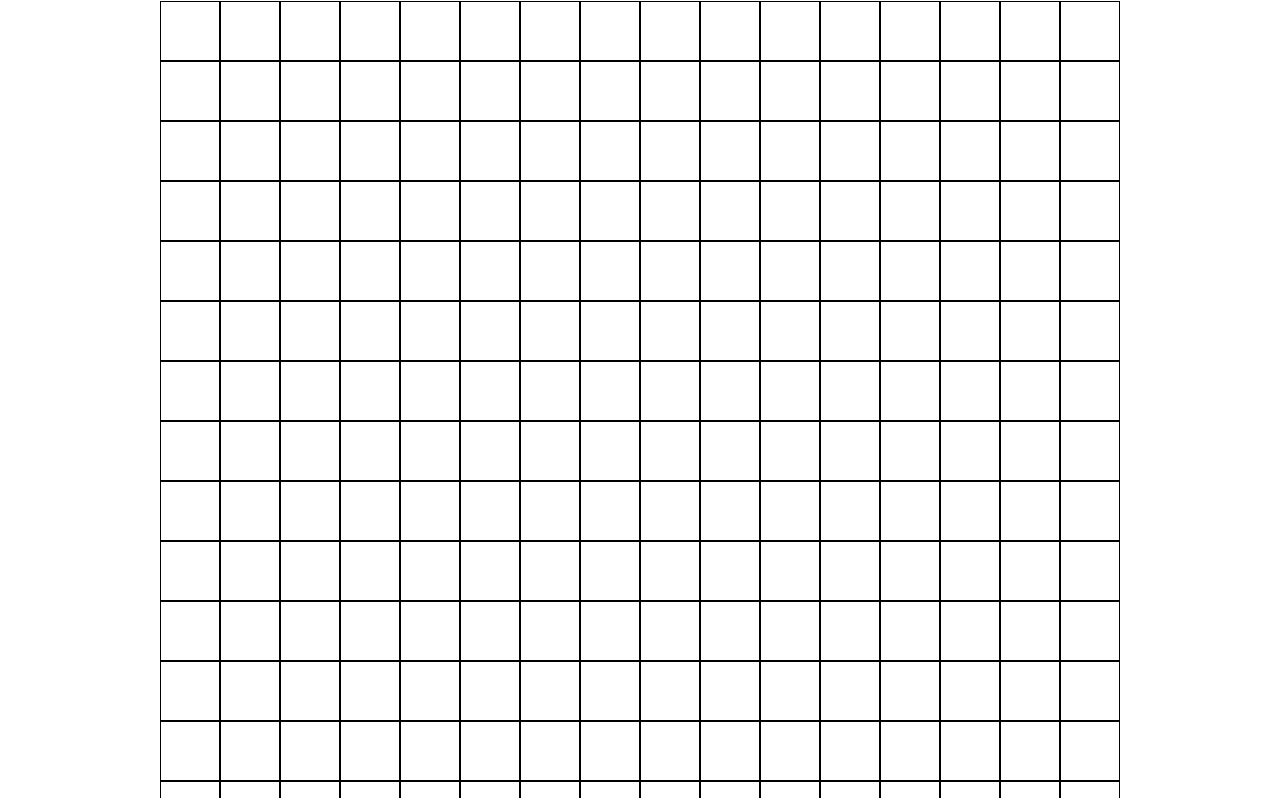
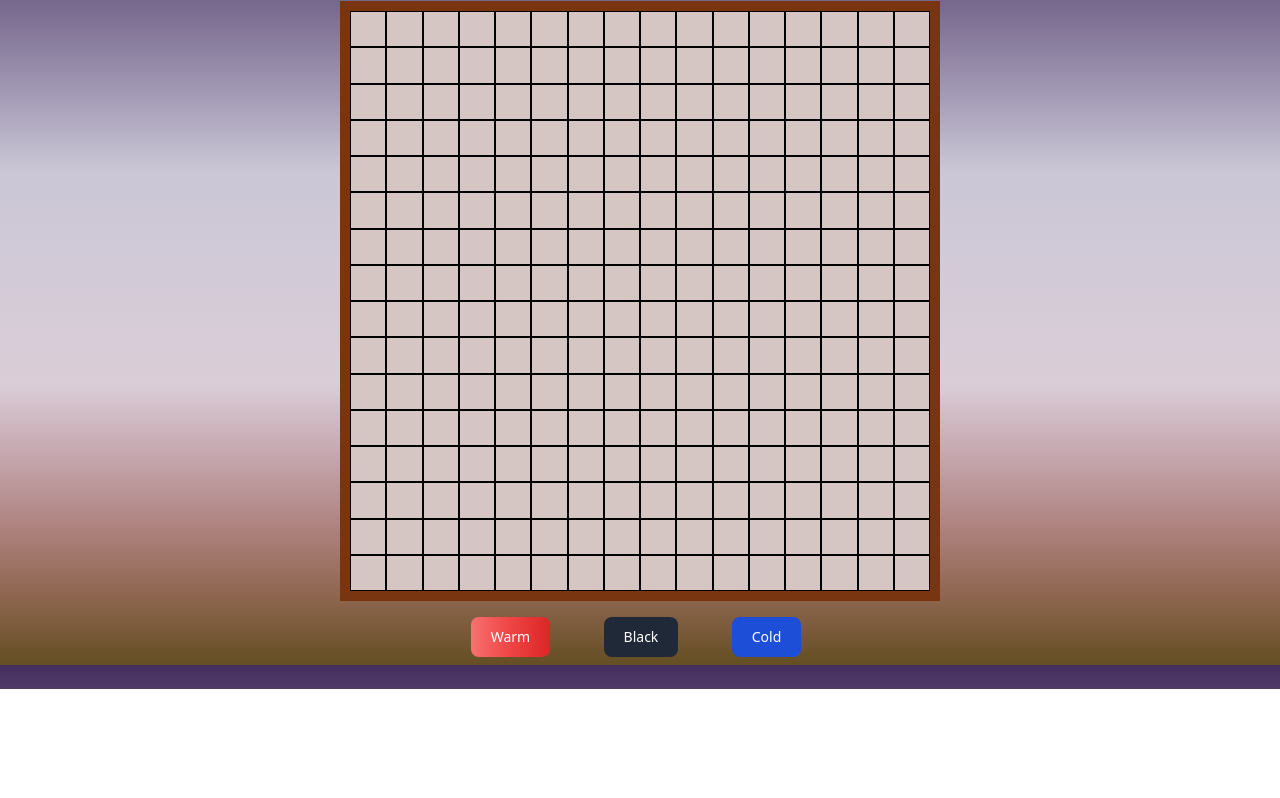
Before and after one commit to anjanuprety/Etch-a-Sketch, a website: page public/index.html in a window 1280 px wide. Shown: the part 111-909 px from the top of the page. After the commit the page ends 800 px from the top, so only its background shows below. Drawn offline with Linux system fonts and the light colour scheme.

Commit message:
added grid lines

```diff
--- a/public/index.html
+++ b/public/index.html
@@ -8,16 +8,18 @@
   <title>Document</title>
 </head>
 
-<body class="flex flex-col justify-center items-center">
+<body class="flex flex-col justify-center items-center bg-custom-gradient">
   <div class="header h-28 pt-8">
-    <h1 class="text-4xl font-bold leading-none tracking-wide text-slate-600 md:text-5xl lg:text-6xl">Etch A Sketch</h1>
+    <h1 class="text-4xl font-mono font-bold leading-none tracking-tight text-zinc-800 md:text-5xl lg:text-6xl">Etch A Sketch</h1>
   </div>
 
+
+
   <div class="board">
-    <div class="container flex flex-wrap w-[960px] h-[960px] h-500px w500px max-h-200 max-w-200"></div>
+    <div class="container grid w-[600px] h-[600px] max-h-200 max-w-200 border-[10px] border-amber-900"></div>
   </div>
 
-  <div class="content flex flex-row items-center w-96 justify-around mt-3">
+  <div class="content flex flex-row items-center w-96 justify-around mt-4">
 
     <button type="button" class=" text-white bg-gradient-to-r from-red-400 via-red-500 to-red-600 hover:bg-gradient-to-br focus:ring-4 focus:outline-none focus:ring-red-300 dark:focus:ring-red-800 font-medium rounded-lg text-sm px-5 py-2.5 text-center me-2 mb-2">Warm</button>
     <button type="button" class=" text-white bg-gray-800 hover:bg-gray-900 focus:outline-none focus:ring-4 focus:ring-gray-300 font-medium rounded-lg text-sm px-5 py-2.5 me-2 mb-2 dark:bg-gray-900 dark:hover:bg-gray-700 dark:focus:ring-gray-700 dark:border-gray-700">Black</button>
--- a/script.js
+++ b/script.js
@@ -1,10 +1,21 @@
-const square= document.querySelector('.container')
-for(let i=0; i<16; i++){
-  for(let j=0; j<16; j++){
-    const div= document.createElement('div');
-    div.classList.add('grid');
-    div.style.flex="0 0 60px";
-    div.style.border=' 1px solid black'
-    square.appendChild(div);
-  }
+document.addEventListener("DOMContentLoaded",()=>{
+  createGrid(16);
+})
+
+const createGrid =(size)=>{
+  const container= document.querySelector('.container');
+  container.style.gridTemplateColumns= `repeat(${size}, 1fr)`;
+  container.style.gridTemplateRows= `repeat(${size}, 1fr)`;
+
+  const divsNumber= size*size;
+    for(let i=0; i<divsNumber; i++){
+      const div= document.createElement('div');
+      div.style.backgroundColor= ("#D5C6C4");
+      div.style.border=('solid 1px');
+      container.appendChild(div)
+    }
 }
+
+const getSize=()=>{
+
+}
--- a/tailwind.config.js
+++ b/tailwind.config.js
@@ -5,4 +5,13 @@ module.exports = {
     extend: {},
   },
   plugins: [],
+
+  theme: {
+    extend: {
+      backgroundImage: {
+        'custom-gradient': 'linear-gradient(to bottom, #452e5e, #64527b, #847799, #a69eb8, #cbc7d6, #d0c9d7, #d5cbd7, #dacdd7, #c6a7af, #af8481, #8f6650, #644e23);',
+      },
+    },
+  },
+  plugins: [],
 }
```
Also changed, not shown: public/output.css.
